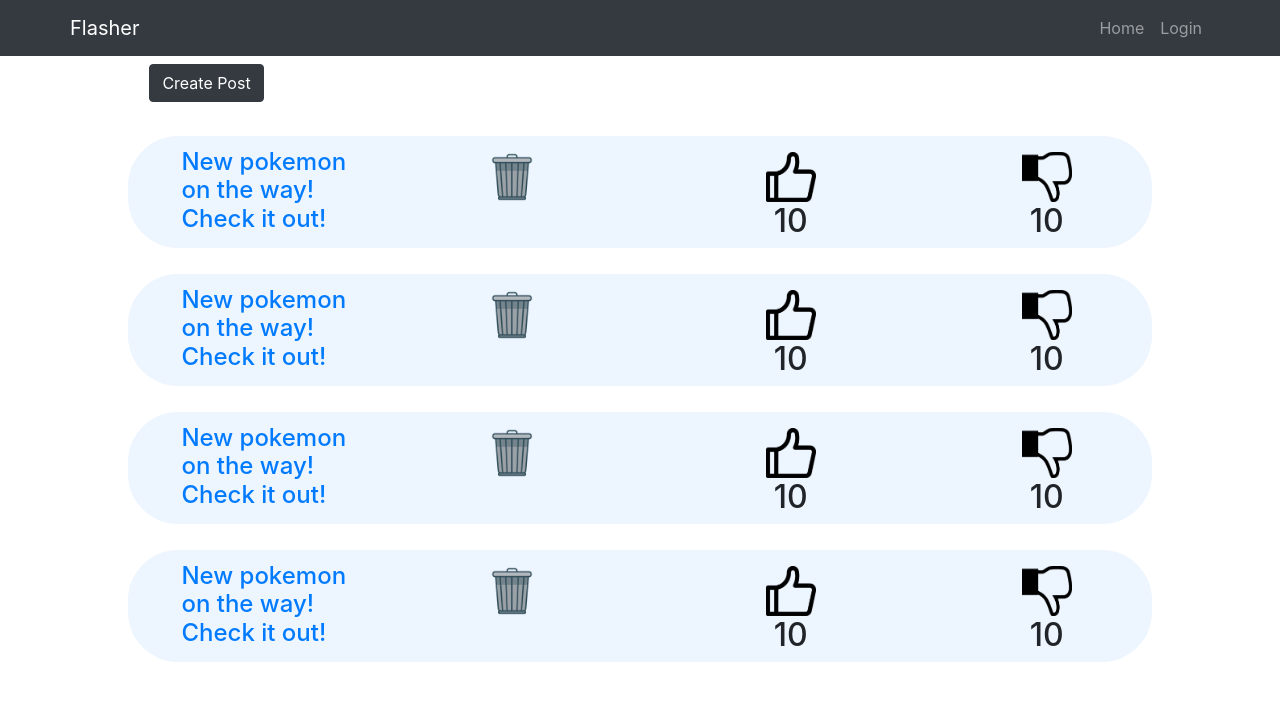
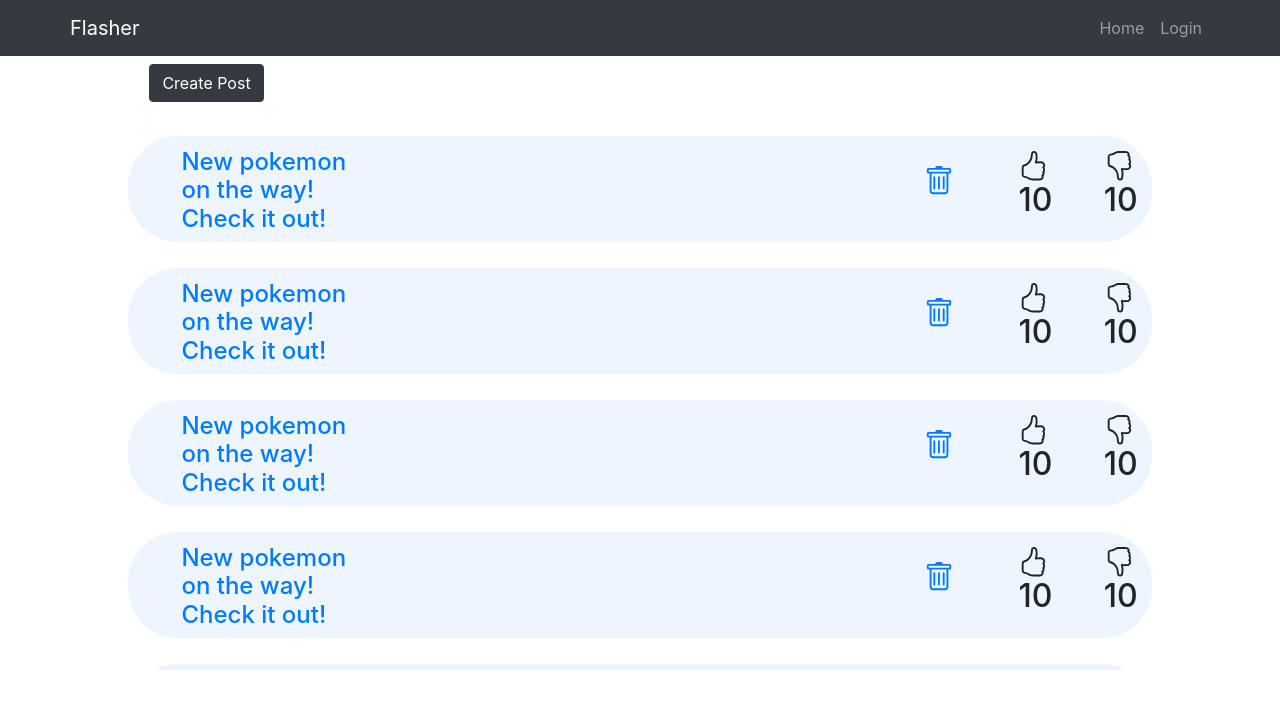
Before and after one commit to Jobegiar99/Flasher, a React (Create React App) app: page /subforum/Minecraft in a window 1280 px wide. Shown: the top 708 px of the page. Built offline with nearby package versions, Linux system fonts and the light colour scheme.

Commit message:
icon fix

```diff
--- a/package.json
+++ b/package.json
@@ -9,6 +9,7 @@
     "bootstrap": "^5.2.2",
     "react": "^18.2.0",
     "react-bootstrap": "^2.6.0",
+    "react-bootstrap-icons": "^1.9.1",
     "react-dom": "^18.2.0",
     "react-router-dom": "^5.3.0",
     "react-scripts": "5.0.1",
--- a/src/Components/MainForum/js/mainForumBar.js
+++ b/src/Components/MainForum/js/mainForumBar.js
@@ -1,27 +1,26 @@
 import React, { Component } from "react";
 import { Image, Container, Row, Col, Button } from "react-bootstrap";
 import { Link } from "react-router-dom";
+import { Trash } from "react-bootstrap-icons";
 
 import "../css/mainForumBar.css";
 function MainForumBar(props) {
   return (
     <Row id="mainForumBarRow">
-      <Link to={`/subforum/${props.subForumTitle}`}>
-        <Col lg={6}>
+      <Col lg={6}>
+        <Link
+          to={`/subforum/${props.subForumTitle}`}
+          style={{ textDecoration: "none" }}
+        >
           <div id="mainForumBarTitleDiv">
             <h1 id="mainForumBarTitle">{props.subForumTitle}</h1>
           </div>
-        </Col>
-      </Link>
+        </Link>
+      </Col>
       <Col xs={6}>
         <div align="right" id="mainForumBarImageDiv">
           <Link to={`/removeSubForum/${props.subForumTitle}`}>
-            <Image
-              fluid
-              id="mainForumTrashIcon"
-              src="images/trashIcon.png"
-              style={{ width: "30px" }}
-            />
+            <Trash size={30} style={{ marginTop: "15px" }} />
           </Link>
         </div>
       </Col>
--- a/src/Components/SubForum/js/subForumBar.js
+++ b/src/Components/SubForum/js/subForumBar.js
@@ -1,6 +1,7 @@
 import React, { Component } from "react";
 import { Image, Container, Row, Col } from "react-bootstrap";
 import { Link } from "react-router-dom";
+import { Trash, HandThumbsUp, HandThumbsDown } from "react-bootstrap-icons";
 
 import "../css/subForumBar.css";
 function SubForumBar(props) {
@@ -15,37 +16,23 @@ function SubForumBar(props) {
         </Link>
       </Col>
 
-      <Col xs={3}>
+      <Col xs={6}></Col>
+      <Col xs={1}>
         <Link to={`/removeSubForum/${props.postTitle}`}>
-          <Image
-            fluid
-            id="mainForumTrashIcon"
-            src="/images/trashIcon.png"
-            style={{ height: "50px", width: "50px" }}
-          />
+          <Trash size={30} style={{ marginTop: "30px" }} />
         </Link>
       </Col>
 
-      <Col xs={3}>
+      <Col xs={1}>
         <div align="right" className="subForumBarImageDiv">
-          <Image
-            fluid
-            id="mainForumTrashIcon"
-            src="/images/likeIcon.png"
-            style={{ height: "50px", width: "50px" }}
-          />
+          <HandThumbsUp size={30} style={{ marginTop: "15px" }} />
           <h2>10</h2>
         </div>
       </Col>
 
-      <Col xs={3}>
+      <Col xs={1}>
         <div align="right" className="subForumBarImageDiv">
-          <Image
-            fluid
-            id="mainForumTrashIcon"
-            src="/images/dislikeIcon.png"
-            style={{ height: "50px", width: "50px" }}
-          />
+          <HandThumbsDown size={30} style={{ marginTop: "15px" }} />
           <h2>10</h2>
         </div>
       </Col>
```
Also changed, not shown: 1 other file (tests, documents, lock files or other folders).
